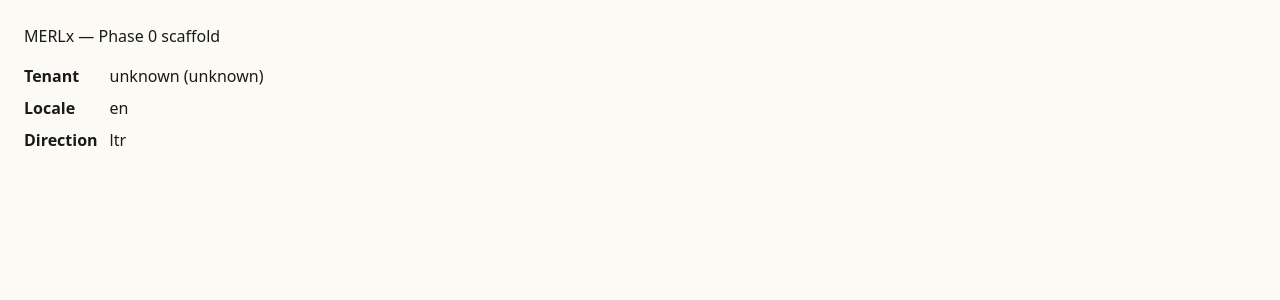
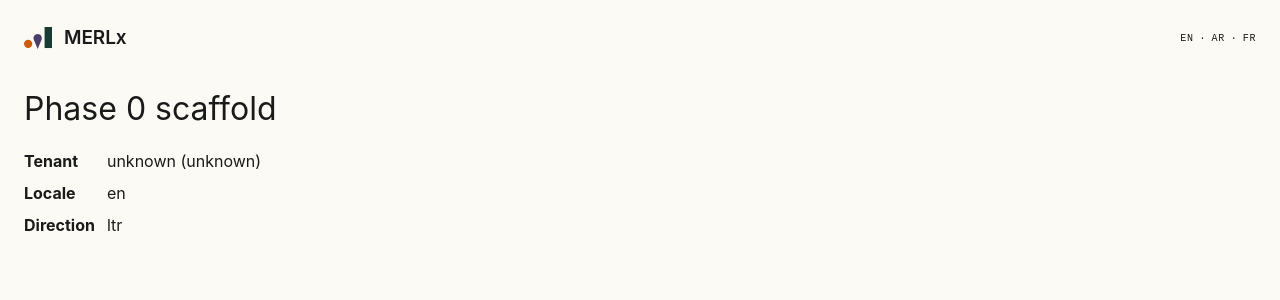
Before and after one commit to KSvend/merlx-website, a Next.js app: page /en in a window 1280 px wide. Shown: the top 300 px of the page. Built offline with nearby package versions, Linux system fonts and the light colour scheme.

Commit message:
feat: brand mark component + locale switch

```diff
--- a/src/app/(frontend)/[locale]/page.tsx
+++ b/src/app/(frontend)/[locale]/page.tsx
@@ -1,3 +1,5 @@
+import { BrandMark } from '@/components/BrandMark';
+import { LocaleSwitch } from '@/components/LocaleSwitch';
 import { getTranslations, setRequestLocale } from 'next-intl/server';
 import { headers } from 'next/headers';
 
@@ -15,8 +17,25 @@ export default async function Page({ params }: PageProps) {
   const tenantDomain = headerList.get('x-tenant-domain') ?? 'unknown';
 
   return (
-    <main style={{ padding: 24, fontFamily: 'system-ui, sans-serif' }}>
-      <h1>MERLx — Phase 0 scaffold</h1>
+    <main style={{ padding: 24 }}>
+      <header style={{ display: 'flex', alignItems: 'center', gap: 12, marginBottom: 32 }}>
+        <BrandMark size={28} />
+        <span
+          style={{
+            fontFamily: 'var(--font-serif)',
+            fontWeight: 600,
+            fontSize: 19,
+            letterSpacing: '-0.005em',
+          }}
+        >
+          MERL<span style={{ color: 'var(--color-purple)' }}>x</span>
+        </span>
+        <span style={{ marginInlineStart: 'auto' }}>
+          <LocaleSwitch currentLocale={locale} />
+        </span>
+      </header>
+
+      <h1 style={{ fontFamily: 'var(--font-serif)', fontSize: 32 }}>Phase 0 scaffold</h1>
       <table style={{ borderCollapse: 'collapse', marginTop: 12 }}>
         <tbody>
           <tr>
--- /dev/null
+++ b/src/components/BrandMark.tsx
@@ -0,0 +1,25 @@
+interface BrandMarkProps {
+  size?: number;
+  className?: string;
+}
+
+export function BrandMark({ size = 32, className }: BrandMarkProps) {
+  return (
+    <svg
+      xmlns="http://www.w3.org/2000/svg"
+      viewBox="0 0 303.02 236.75"
+      width={size}
+      height={(size * 236.75) / 303.02}
+      className={className}
+      role="img"
+      aria-label="MERLx"
+    >
+      <rect fill="#1a3a34" x="223.02" width="80" height="227.61" />
+      <rect fill="#ca5d0f" x="0" y="137.61" width="90" height="90" rx="45" ry="45" />
+      <path
+        fill="#4a3f6b"
+        d="M148.08,236.75h0l-42.58-102.77c-9.65-24.57,10.73-56.34,40.97-57.21.54-.02,1.08-.02,1.62-.02h0c.54,0,1.08,0,1.62.02,30.24.88,50.62,32.64,40.97,57.21l-42.58,102.77Z"
+      />
+    </svg>
+  );
+}
--- /dev/null
+++ b/src/components/LocaleSwitch.tsx
@@ -0,0 +1,47 @@
+'use client';
+
+import { routing } from '@/i18n/routing';
+import { usePathname, useRouter } from 'next/navigation';
+
+interface LocaleSwitchProps {
+  currentLocale: string;
+}
+
+export function LocaleSwitch({ currentLocale }: LocaleSwitchProps) {
+  const router = useRouter();
+  const pathname = usePathname();
+
+  const switchTo = (next: string) => {
+    const stripped = pathname.replace(/^\/(en|ar|fr)(\/|$)/, '/');
+    const target = `/${next}${stripped === '/' ? '' : stripped}`;
+    router.push(target);
+  };
+
+  return (
+    <nav aria-label="Language" style={{ fontFamily: 'var(--font-mono)', fontSize: 10 }}>
+      {routing.locales.map((locale, index) => (
+        <span key={locale}>
+          <button
+            type="button"
+            onClick={() => switchTo(locale)}
+            style={{
+              border: 'none',
+              background: 'transparent',
+              padding: 0,
+              cursor: 'pointer',
+              color: locale === currentLocale ? 'var(--color-ink)' : 'var(--color-ink-mute)',
+              textTransform: 'uppercase',
+              letterSpacing: '0.06em',
+            }}
+            aria-current={locale === currentLocale ? 'true' : undefined}
+          >
+            {locale}
+          </button>
+          {index < routing.locales.length - 1 && (
+            <span style={{ color: 'var(--color-ink-mute)' }}> · </span>
+          )}
+        </span>
+      ))}
+    </nav>
+  );
+}
```
Also changed, not shown: public/brand/merlx-icon.svg (added), 1 other file (tests, documents, lock files or other folders).
